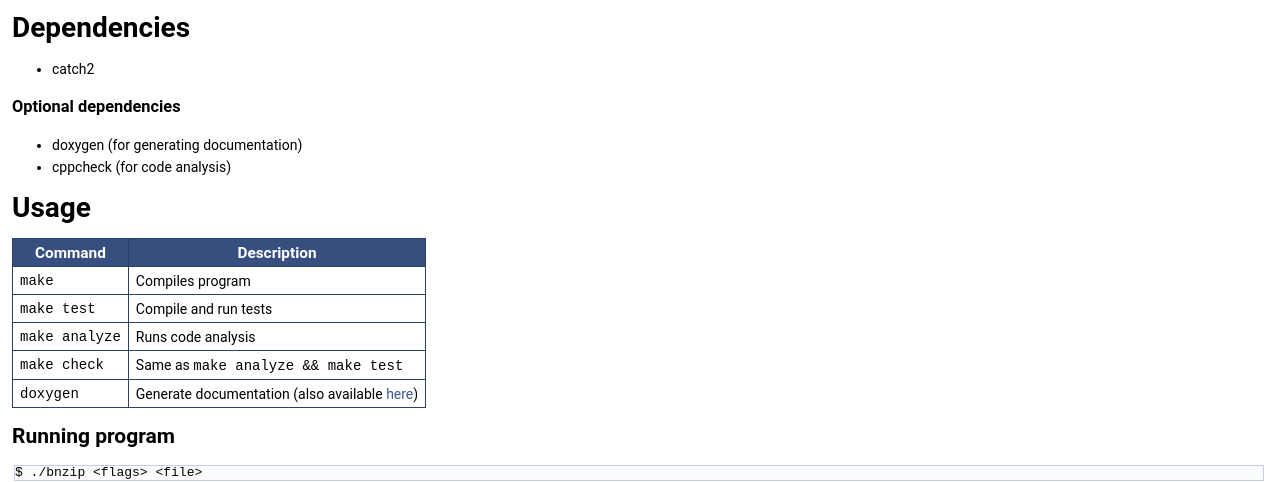
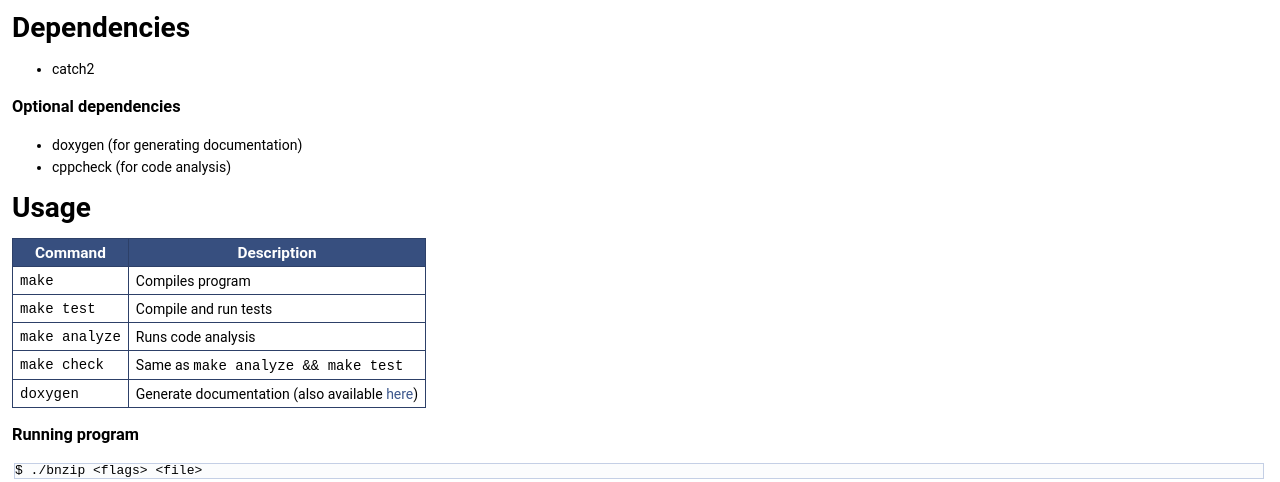
Before and after one commit to bntti/tiralabra, a plain HTML site: page index.html in a window 1280 px wide. Shown: the part 468-950 px from the top of the page. Drawn offline with Linux system fonts and the light colour scheme.

Commit message:
deploy: 4ab7b7d491eaa65c1187fa43822ab27f64b5e074

```diff
--- a/index.html
+++ b/index.html
@@ -93,8 +93,8 @@ Usage</h1>
 <tr class="markdownTableRowOdd">
 <td class="markdownTableBodyNone"><code>doxygen</code>   </td><td class="markdownTableBodyNone">Generate documentation (also available <a href="https://bntti.github.io/tiralabra">here</a>)   </td></tr>
 </table>
-<h2><a class="anchor" id="autotoc_md7"></a>
-Running program</h2>
+<h3><a class="anchor" id="autotoc_md7"></a>
+Running program</h3>
 <div class="fragment"><div class="line">$ ./bnzip &lt;flags&gt; &lt;file&gt;</div>
 </div><!-- fragment --> <table class="markdownTable">
 <tr class="markdownTableHead">
```
